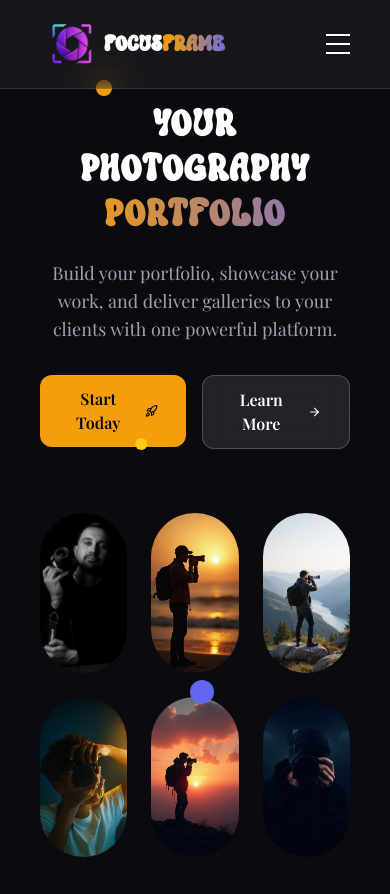
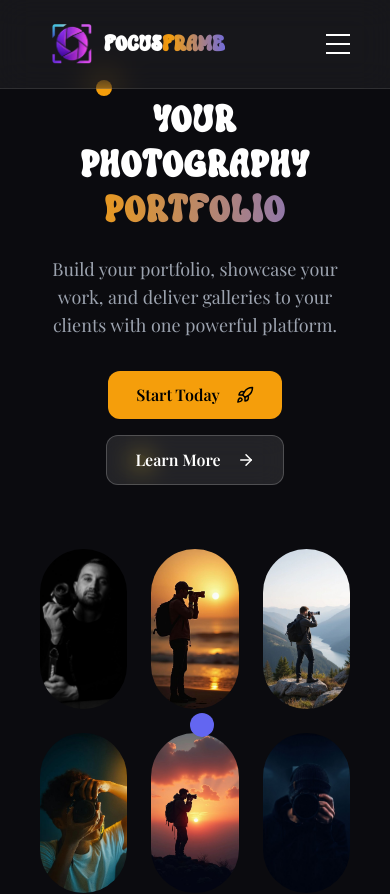
Before and after one commit to AJRGeek280/Portfolio_Platform, a React (Vite) app in the folder client/: page / in a window 390 px wide. Shown: the top 894 px of the page. Built offline with nearby package versions, Linux system fonts and the light colour scheme.

Commit message:
Fix buttons alignment in Hero

```diff
--- a/client/src/components/Home/Hero.jsx
+++ b/client/src/components/Home/Hero.jsx
@@ -56,7 +56,7 @@
 
                     </p>
 
-                    <div className="flex gap-4 mt-8 justify-center align-center font-bold">
+                    <div className="flex flex-row flex-wrap gap-4 mt-8 justify-center align-center font-bold md:justify-center">
 
                         <Link to="/login">
                             <button className="flex items-center gap-2 bg-accent px-7 py-3 rounded-xl text-black font-body font bold hover:scale-105 transition">
```
